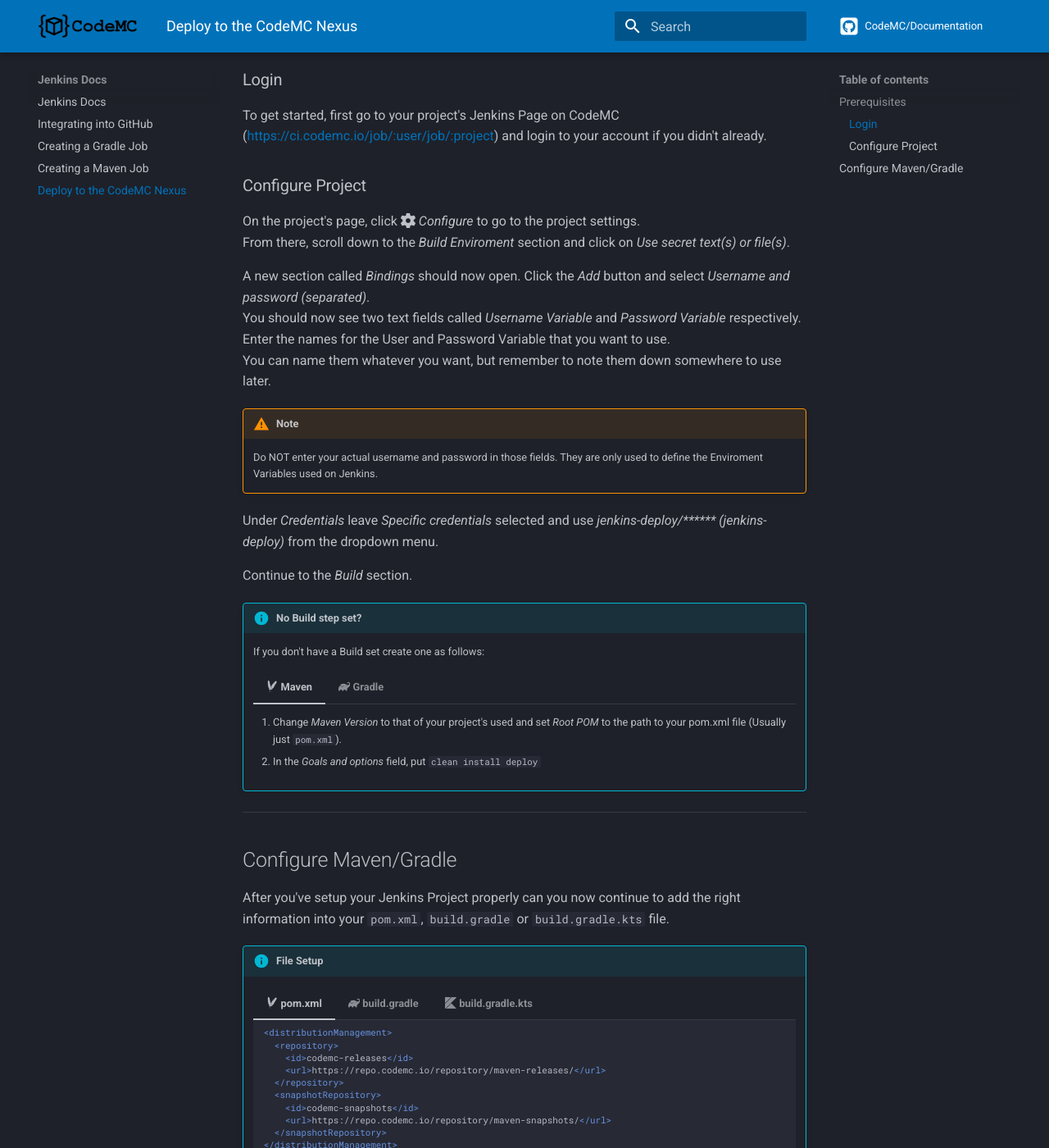
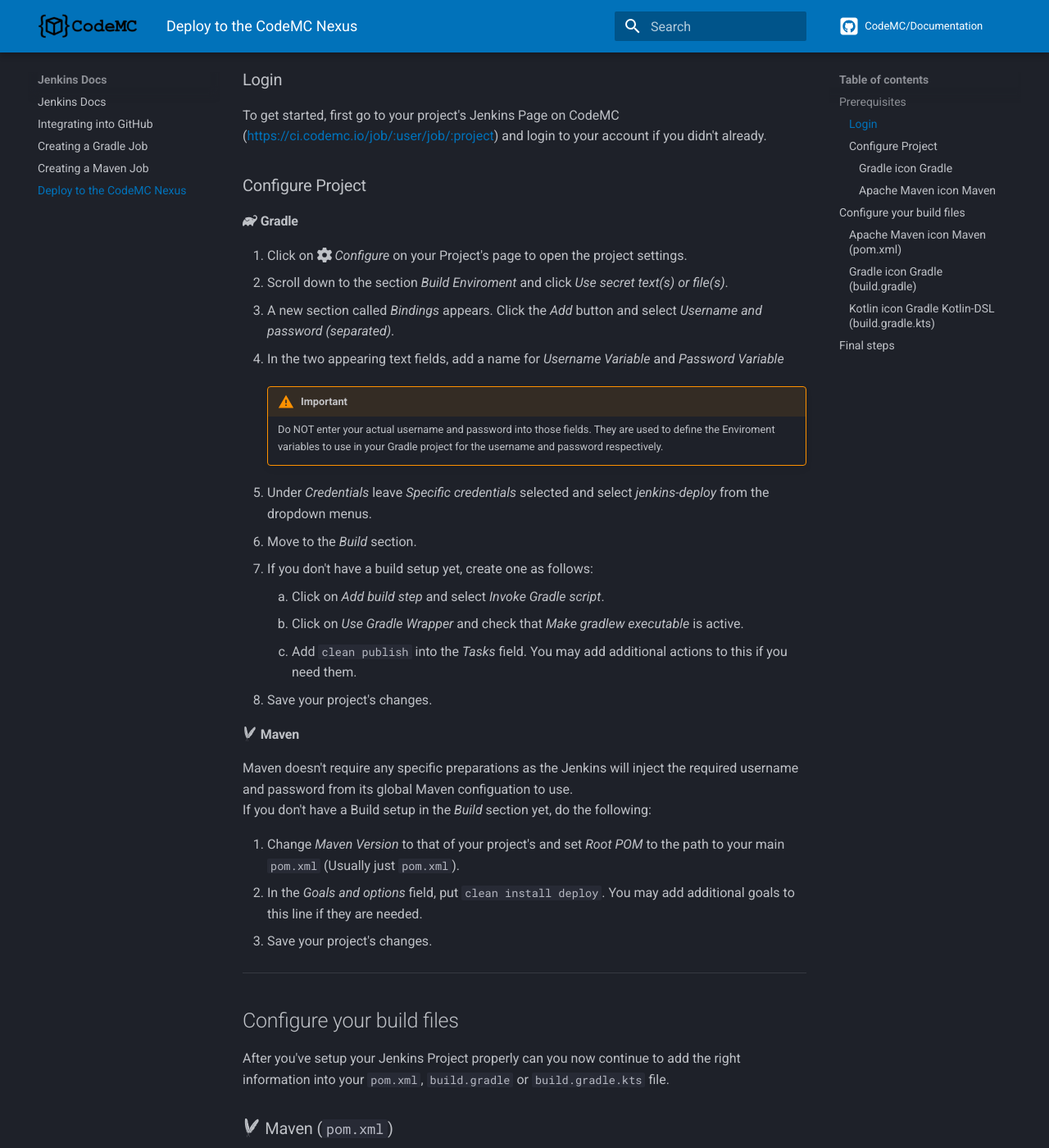
Before and after one commit to CodeMC/Documentation, an MkDocs documentation site: the page built from docs/jenkins/deploy.md, in a window 1280 px wide and 1400 px high, scrolled down 537 px. Shown: the whole window at 82% size. Built offline with MkDocs 1.6.1 and Material for MkDocs 9.7.7, drawn with Linux system fonts in a browser that asks for light colours; comment, search, counter and statistics services are not loaded; some of the changed text lies outside the part shown.

Commit message:
Update deploy.md

````diff
--- a/docs/jenkins/deploy.md
+++ b/docs/jenkins/deploy.md
@@ -16,135 +16,146 @@ Before you can publish your project to the nexus will you need to make a few fir
 To get started, first go to your project's Jenkins Page on CodeMC (https://ci.codemc.io/job/:user/job/:project) and login to your account if you didn't already.
 
 ### Configure Project
-On the project's page, click *:fontawesome-solid-cog: Configure* to go to the project settings.
-From there, scroll down to the *Build Enviroment* section and click on *Use secret text(s) or file(s)*.
 
-A new section called *Bindings* should now open. Click the *Add* button and select *Username and password (separated)*.
-You should now see two text fields called *Username Variable* and *Password Variable* respectively. Enter the names for the User and Password Variable that you want to use.
-You can name them whatever you want, but remember to note them down somewhere to use later.
+#### :brands-gradle: Gradle
 
-!!! warning "Note"
-    Do NOT enter your actual username and password in those fields. They are only used to define the Enviroment Variables used on Jenkins.
+1. Click on *:fontawesome-solid-gear: Configure* on your Project's page to open the project settings.
+2. Scroll down to the section *Build Enviroment* and click *Use secret text(s) or file(s)*.
+3. A new section called *Bindings* appears. Click the *Add* button and select *Username and password (separated)*.
+4. In the two appearing text fields, add a name for *Username Variable* and *Password Variable*
 
-Under *Credentials* leave *Specific credentials* selected and use *jenkins-deploy/\*\*\*\*\*\* (jenkins-deploy)* from the dropdown menu.
+    !!! warning "Important"
+        Do NOT enter your actual username and password into those fields. They are used to define the Enviroment variables to use in your Gradle project for the username and password respectively.
 
-Continue to the *Build* section.
+5. Under *Credentials* leave *Specific credentials* selected and select *jenkins-deploy* from the dropdown menus.
+6. Move to the *Build* section.
+7. If you don't have a build setup yet, create one as follows:
+    1. Click on *Add build step* and select *Invoke Gradle script*.
+    2. Click on *Use Gradle Wrapper* and check that *Make gradlew executable* is active.
+    3. Add `clean publish` into the *Tasks* field. You may add additional actions to this if you need them.
+8. Save your project's changes.
 
-!!! info "No Build step set?"
-    If you don't have a Build set create one as follows:
+#### :brands-maven: Maven
 
-    === ":brands-maven: Maven"
-        1. Change *Maven Version* to that of your project's used and set *Root POM* to the path to your pom.xml file (Usually just `pom.xml`).
-        2. In the *Goals and options* field, put `clean install deploy`
+Maven doesn't require any specific preparations as the Jenkins will inject the required username and password from its global Maven configuation to use.
+If you don't have a Build setup in the *Build* section yet, do the following:
 
-    === ":brands-gradle: Gradle"
-        1. Click *Add build step* and select *Invoke Gradle script*.
-        2. Click *Use Gradle Wrapper* and make sure that *Make gradlew executable* is checked.
-        3. In the *Tasks* field put `clean publish`
+1. Change *Maven Version* to that of your project's and set *Root POM* to the path to your main `pom.xml` (Usually just `pom.xml`).
+2. In the *Goals and options* field, put `clean install deploy`. You may add additional goals to this line if they are needed.
+3. Save your project's changes.
 
 ----
-## Configure Maven/Gradle
+## Configure your build files
 After you've setup your Jenkins Project properly can you now continue to add the right information into your `pom.xml`, `build.gradle` or `build.gradle.kts` file.
 
-!!! info "File Setup"
-    === ":brands-maven: pom.xml"
-        ```xml
-        <distributionManagement>
-          <repository>
-            <id>codemc-releases</id>
-            <url>https://repo.codemc.io/repository/maven-releases/</url>
-          </repository>
-          <snapshotRepository>
-            <id>codemc-snapshots</id>
-            <url>https://repo.codemc.io/repository/maven-snapshots/</url>
-          </snapshotRepository>
-        </distributionManagement>
-        ```
+### :brands-maven: Maven (`pom.xml`)
 
-    === ":brands-gradle: build.gradle"
-        [:fontawesome-solid-file-code: Source][source_gradle]
-        ```groovy
-        plugins {
-            id 'maven-publish'
+Add the following content to your `pom.xml` file:
+
+```xml
+<distributionManagement>
+    <repository>
+        <id>codemc-releases</id>
+        <url>https://repo.codemc.io/repository/maven-releases/</url>
+    </repository>
+    <!-- Only needed when publishing snapshots -->
+    <snapshotRepository>
+        <id>codemc-snapshots</id>
+        <url>https://repo.codemc.io/repository/maven-snapshots/</url>
+    </snapshotRepository>
+</distributionManagement>
+```
+
+### :brands-gradle: Gradle (`build.gradle`)
+
+> [:fontawesome-solid-file-code: Source][source_gradle]
+
+In your `build.gradle` file, add the following:
+
+```groovy
+plugins {
+    id 'maven-publish'
+}
+
+// Your other stuff like group, version, repositories, etc.
+
+publishing {
+    publications {
+        mavenJava(MavenPublication) {
+            groupId = project.group // Group instance of your project
+            artifactId = "YourProjectName"
+            version = project.version // Version instance of your project
+
+            from components.java
         }
+    }
 
-        group = "your.project.group"
-        version = "1.0.0"
+    repositories {
+        maven {
+            def snapshotUrl = "https://repo.codemc.io/repository/maven-snapshots/"
+            def releaseUrl = "https://repo.codemc.io/repository/maven-releases/"
 
-        publishing {
-            publications {
-                mavenJava(MavenPublication) {
-                    groupId = group
-                    artifactId = "YourArtifactName"
-                    version = project.version
+            // You can also directly set the URL if you don't want to publish snapshots.
+            url = project.version.endsWith("SNAPSHOT") ? snapshotUrl : releaseUrl
 
-                    from components.java
+            // GRADLE_PROJECT_MAVEN_USERNAME and GRADLE_PROJECT_MAVEN_PASSWORD are the variables you defined in the previous section.
+            def mavenUsername = System.getenv("GRADLE_PROJECT_MAVEN_USERNAME") ? System.getenv("GRADLE_PROJECT_MAVEN_USERNAME") : null
+            def mavenPassword = System.getenv("GRADLE_PROJECT_MAVEN_PASSWORD") ? System.getenv("GRADLE_PROJECT_MAVEN_PASSWORD") : null
+
+            if(mavenUsername != null && mavenPassword != null) {
+                credentials {
+                    username = mavenUsername
+                    password = mavenPassword
                 }
             }
+        }
+    }
+}
+```
 
-            repositories {
-                maven {
-                    def snapshotUrl = "https://repo.codemc.io/repository/maven-snapshots/"
-                    def releaseUrl = "https://repo.codemc.io/repository/maven-releases/"
+### :brands-kotlin: Gradle Kotlin-DSL (`build.gradle.kts`)
 
-                    // You can use any other check here to set what URL should be used.
-                    url = project.version.endsWith("SNAPSHOT") ? snapshotUrl : releaseUrl
+> [:fontawesome-solid-file-code: Source][source_gradle_kts]
 
-                    // ORG_GRADLE_PROJECT_mavenUsername and ORG_GRADLE_PROJECT_mavenPassword are the enviroments you defined before.
-                    def mavenUsername = System.getenv("ORG_GRADLE_PROJECT_mavenUsername") ? System.getenv("ORG_GRADLE_PROJECT_mavenUsername") : null
-                    def mavenPassword = System.getenv("ORG_GRADLE_PROJECT_mavenPassword") ? System.getenv("ORG_GRADLE_PROJECT_mavenPassword") : null
+In your `build.gradle.kts` file, add the following:
 
-                    if(mavenUsername != null && mavenPassword != null) {
-                        credentials {
-                            username = mavenUsername
-                            password = mavenPassword
-                        }
+```kotlin
+plugins {
+    'maven-publish'
+}
+
+publishing {
+    publications {
+        create<MavenPublication>("mavenJava") {
+            groupId = project.group // Group instance of your project
+            artifactId = "YourProjectName"
+            version = project.version // Version instance of your project
+
+            from(components["java"])
+        }
+    }
+    repositories {
+        val mavenUrl: String? by project
+        val mavenSnapshotUrl: String? by project
+
+        (if(version.toString().endsWith("SNAPSHOT")) mavenSnapshotUrl else mavenUrl)?.let { url ->
+            maven(url) {
+                val mavenUsername: String? by project
+                val mavenPassword: String? by project
+                if(mavenUsername != null && mavenPassword != null) {
+                    credentials {
+                        username = mavenUsername
+                        password = mavenPassword
                     }
                 }
             }
         }
-        ```
+    }
+}
+```
 
-    === ":brands-kotlin: build.gradle.kts"
-        [:fontawesome-solid-file-code: Source][source_gradle_kts]
-        ```kotlin
-        plugins {
-            'maven-publish'
-        }
-
-        group = "your.project.group"
-        version = "1.0.0"
-
-        publishing {
-            publications {
-                create<MavenPublication>("mavenJava") {
-                    groupId = group
-                    artifactId = "YourArtifactName"
-                    version = project.version
-
-                    from(components["java"])
-                }
-            }
-
-            repositories {
-                val mavenUrl: String? by project
-                val mavenSnapshotUrl: String? by project
-
-                (if(version.toString().endsWith("SNAPSHOT")) mavenSnapshotUrl else mavenUrl)?.let { url ->
-                    maven(url) {
-                        val mavenUsername: String? by project
-                        val mavenPassword: String? by project
-                        if(mavenUsername != null && mavenPassword != null) {
-                            credentials {
-                                username = mavenUsername
-                                password = mavenPassword
-                            }
-                        }
-                    }
-                }
-            }
-        }
-        ```
+----
+## Final steps
 
 Once finished can you now push the changes to your repository and trigger a build on CodeMC to get your project published to the repository.
 See the [GitHub Integration](../github-integration) page on how to do this automatically.
````
